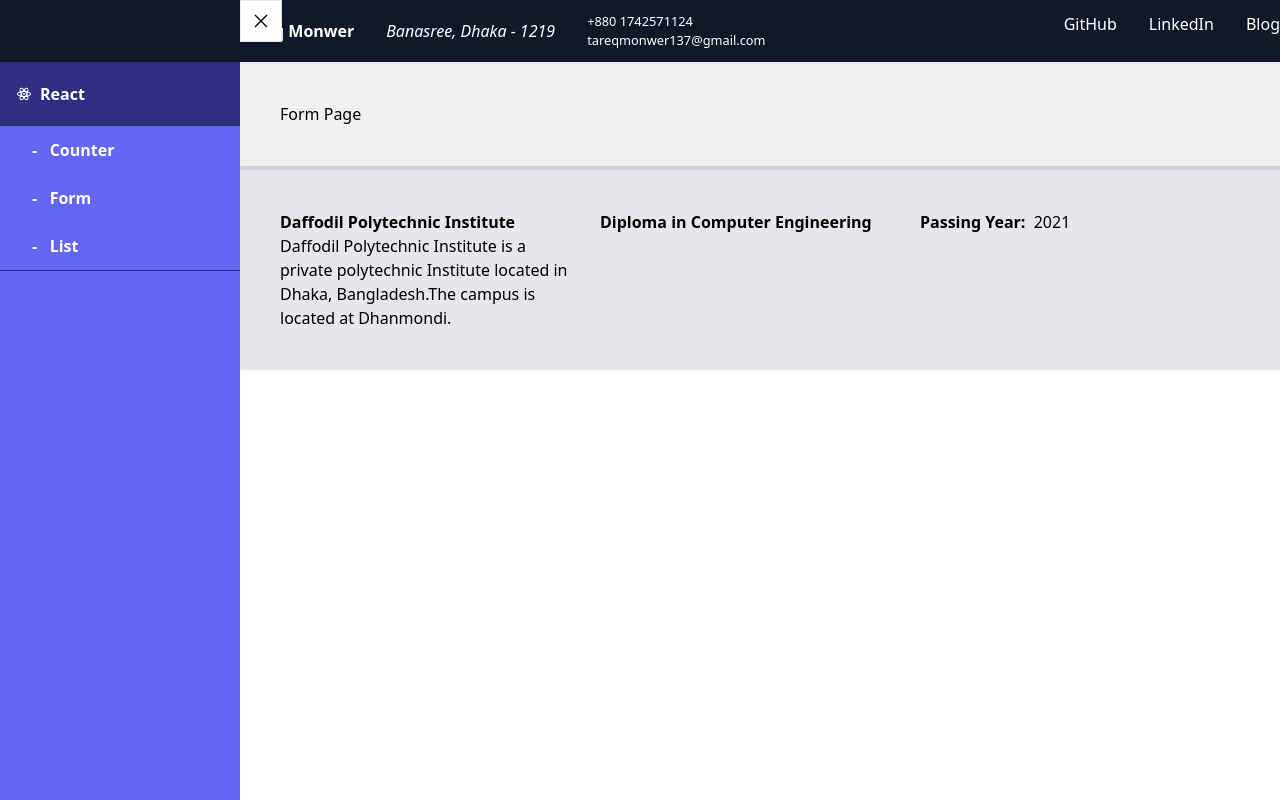
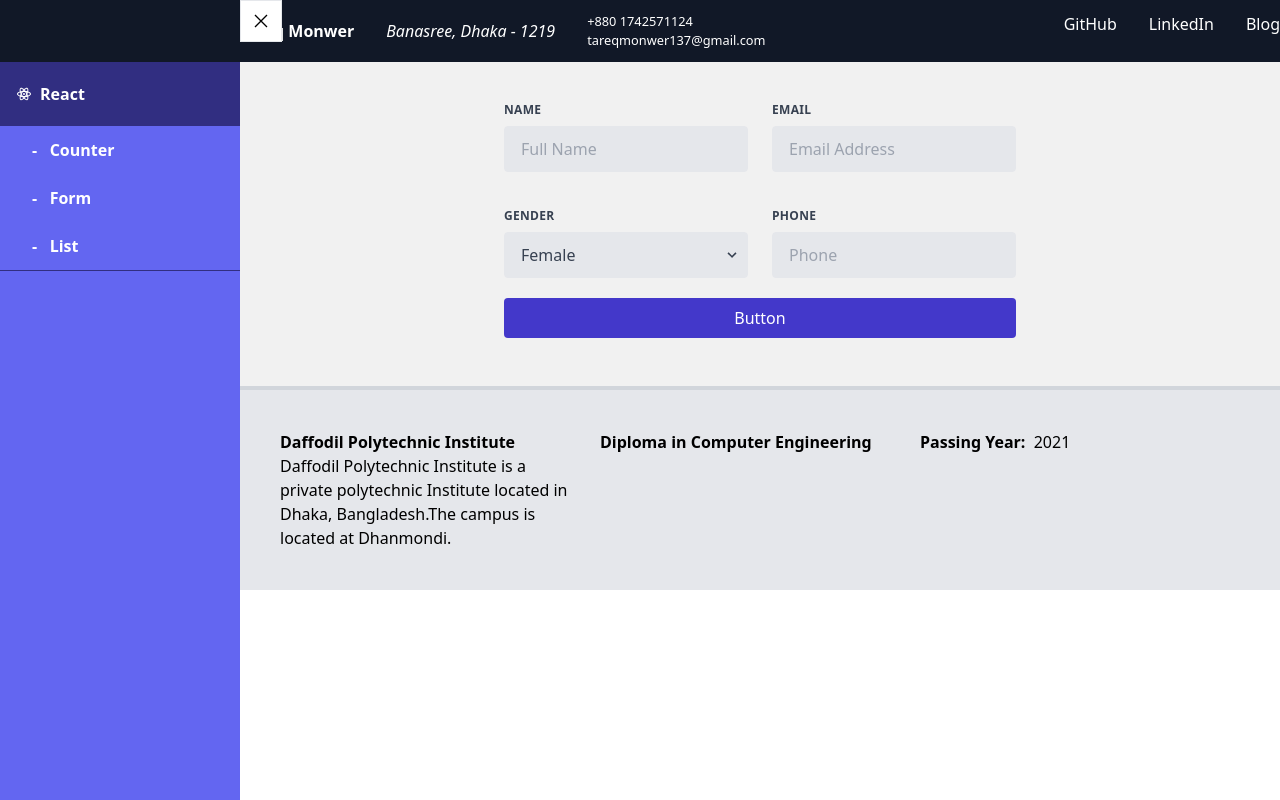
Before and after one commit to TareqMonwer/react-assesment, a React (Create React App) app: page /form in a window 1280 px wide. Built offline with nearby package versions, Linux system fonts and the light colour scheme.

Commit message:
:zap: create form for storing user inputs.

```diff
--- /dev/null
+++ b/src/components/UserForm/UserForm.jsx
@@ -0,0 +1,77 @@
+import React, { useState } from "react";
+import Button from "components/common/Button/Button";
+import Input from "components/common/Input/Input";
+import SelectInput from "components/common/SelectInput/SelectInput";
+
+const GENDER_OPTIONS = [
+  { label: "Female", value: "Female" },
+  { label: "Male", value: "Male" },
+];
+
+const UserForm = () => {
+  const [name, setName] = useState("");
+  const [email, setEmail] = useState("");
+  const [gender, setGender] = useState();
+  const [phone, setPhone] = useState("");
+
+  const handleSubmit = (e) => {
+    e.preventDefault();
+    console.log("SUBMITTING THE FORM");
+    console.log(name, email, gender, phone);
+  };
+
+  return (
+    <form className="w-full max-w-lg">
+      <div className="flex flex-wrap -mx-3 mb-6">
+        <div className="w-full md:w-1/2 px-3 mb-6 md:mb-0">
+          <Input
+            label="Name"
+            id="name"
+            type="text"
+            placeholder="Full Name"
+            value={name}
+            onChange={setName}
+          />
+        </div>
+        <div className="w-full md:w-1/2 px-3">
+          <Input
+            label="Email"
+            id="email"
+            type="email"
+            placeholder="Email Address"
+            value={email}
+            onChange={setEmail}
+          />
+        </div>
+      </div>
+      <div className="flex flex-wrap -mx-3 mb-2">
+        <div className="w-full md:w-1/2 px-3 mb-6 md:mb-0">
+          <SelectInput
+            label="Gender"
+            id="gender"
+            selectedValue={gender}
+            options={GENDER_OPTIONS}
+            onChange={setGender}
+          />
+        </div>
+        <div className="w-full md:w-1/2 px-3 mb-6 md:mb-0">
+          <Input
+            label="Phone"
+            id="phone"
+            type="text"
+            placeholder="Phone"
+            value={phone}
+            onChange={setPhone}
+          />
+        </div>
+      </div>
+      <div className="flex flex-wrap -mx-3 mb-2">
+        <div className="w-full md:w-full px-3 mb-6 md:mb-0">
+          <Button fluid onClick={handleSubmit} type="submit" />
+        </div>
+      </div>
+    </form>
+  );
+};
+
+export default UserForm;
--- /dev/null
+++ b/src/components/common/Button/Button.jsx
@@ -0,0 +1,17 @@
+import clsx from "clsx";
+
+const Button = ({fluid, onClick, ...props}) => {
+  return (
+    <button
+      className={clsx('bg-indigo-700 text-white px-3 py-2 rounded', {
+        'w-full': fluid,
+      })}
+      onClick={onClick}
+      {...props}
+    >
+      Button
+    </button>
+  );
+}
+
+export default Button;
--- a/src/components/common/Drawer/DrawerBox.jsx
+++ b/src/components/common/Drawer/DrawerBox.jsx
@@ -1,5 +1,5 @@
 import React from "react";
-import { Link, useHistory } from "react-router-dom";
+import { Link } from "react-router-dom";
 import clsx from 'clsx'
 import { RiReactjsLine } from '@react-icons/all-files/ri/RiReactjsLine';
 
--- /dev/null
+++ b/src/components/common/Input/Input.jsx
@@ -0,0 +1,24 @@
+const Input = ({ label, id, onChange, ...props }) => {
+  // const errorInputBorderStyles = "border-red-500";
+  // const errorMsgStyles = "text-red-500 text-xs italic";
+
+  return (
+    <>
+      <label
+        className="block uppercase tracking-wide text-gray-700 text-xs font-bold mb-2"
+        htmlFor={id}
+      >
+        {label}
+      </label>
+      <input
+        className="appearance-none block w-full bg-gray-200 text-gray-700 border rounded py-3 px-4 mb-3 leading-tight focus:outline-none focus:bg-white"
+        id={id}
+        onChange={e => onChange(e.target.value)}
+        {...props}
+      />
+      {/* put error message here */}
+    </>
+  );
+};
+
+export default Input;
--- /dev/null
+++ b/src/components/common/SelectInput/SelectInput.jsx
@@ -0,0 +1,40 @@
+const SelectInput = ({ label, id, selectedValue, options, onChange, ...props }) => {
+  // const errorInputBorderStyles = "border-red-500";
+  // const errorMsgStyles = "text-red-500 text-xs italic";
+
+  return (
+    <>
+      <label
+        className="block uppercase tracking-wide text-gray-700 text-xs font-bold mb-2"
+        htmlFor={id}
+      >
+        {label}
+      </label>
+      <div className="relative">
+        <select
+          className="block appearance-none w-full bg-gray-200 border border-gray-200 text-gray-700 py-3 px-4 pr-8 rounded leading-tight focus:outline-none focus:bg-white focus:border-gray-500"
+          id={id}
+          value={selectedValue}
+          onChange={(e) => onChange(e.target.value)}
+        >
+          {options?.map(option => (
+            <option key={option.value} value={option.value}>
+              {option.label}
+            </option>
+          ))}
+        </select>
+        <div className="pointer-events-none absolute inset-y-0 right-0 flex items-center px-2 text-gray-700">
+          <svg
+            className="fill-current h-4 w-4"
+            xmlns="http://www.w3.org/2000/svg"
+            viewBox="0 0 20 20"
+          >
+            <path d="M9.293 12.95l.707.707L15.657 8l-1.414-1.414L10 10.828 5.757 6.586 4.343 8z" />
+          </svg>
+        </div>
+      </div>
+    </>
+  );
+};
+
+export default SelectInput;
--- a/src/containers/Layout.jsx
+++ b/src/containers/Layout.jsx
@@ -2,9 +2,8 @@ import React, { useState } from 'react';
 import clsx from 'clsx';
 import Drawer from "components/common/Drawer/Drawer";
 import Nav from "components/common/Nav/Nav";
+import Footer from 'components/common/Footer/Footer';
 import './Layout.scss';
-import Container from './Container';
-import Footer from 'components/common/Footer/Footer';
 
 const Layout = ({ children }) => {
   const [drawerOpen, setDrawerOpen] = useState(true);
--- a/src/pages/counter/CounterPage.jsx
+++ b/src/pages/counter/CounterPage.jsx
@@ -1,5 +1,6 @@
 import React, { useState } from 'react';
 import Layout from 'containers/Layout';
+import Button from 'components/common/Button/Button';
 
 const CounterPage = () => {
   const [count, setCount] = useState(0);
@@ -12,11 +13,7 @@ const CounterPage = () => {
         rounded inline-block">
           {count}
         </h1>
-        <button
-          className="bg-indigo-700 text-white px-3 py-2 rounded"
-          onClick={handleSetCount}>
-          Button
-        </button>
+        <Button onClick={handleSetCount} />
       </div>
     </Layout>
   );
--- a/src/pages/form/FormPage.jsx
+++ b/src/pages/form/FormPage.jsx
@@ -1,12 +1,15 @@
-import Layout from 'containers/Layout';
-import React from 'react';
+import React from "react";
+import Layout from "containers/Layout";
+import UserForm from "components/UserForm/UserForm";
 
 const FormPage = () => {
   return (
     <Layout>
-      <h1>Form Page</h1>
+      <div className="flex justify-center">
+        <UserForm />
+      </div>
     </Layout>
   );
-}
+};
 
 export default FormPage;
```
